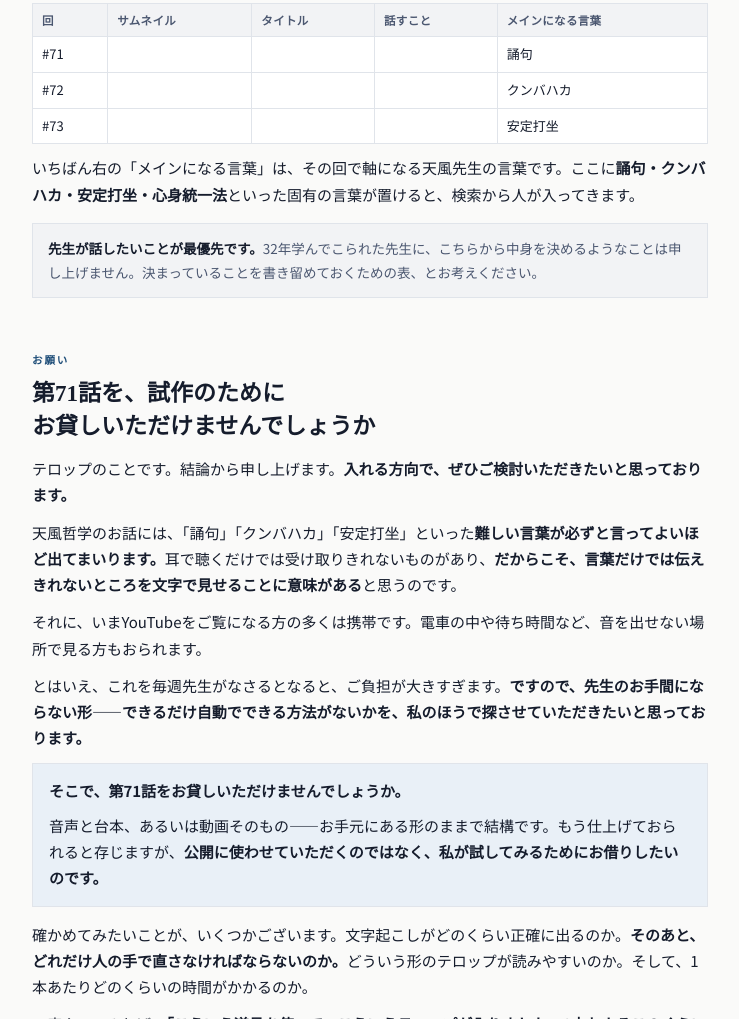
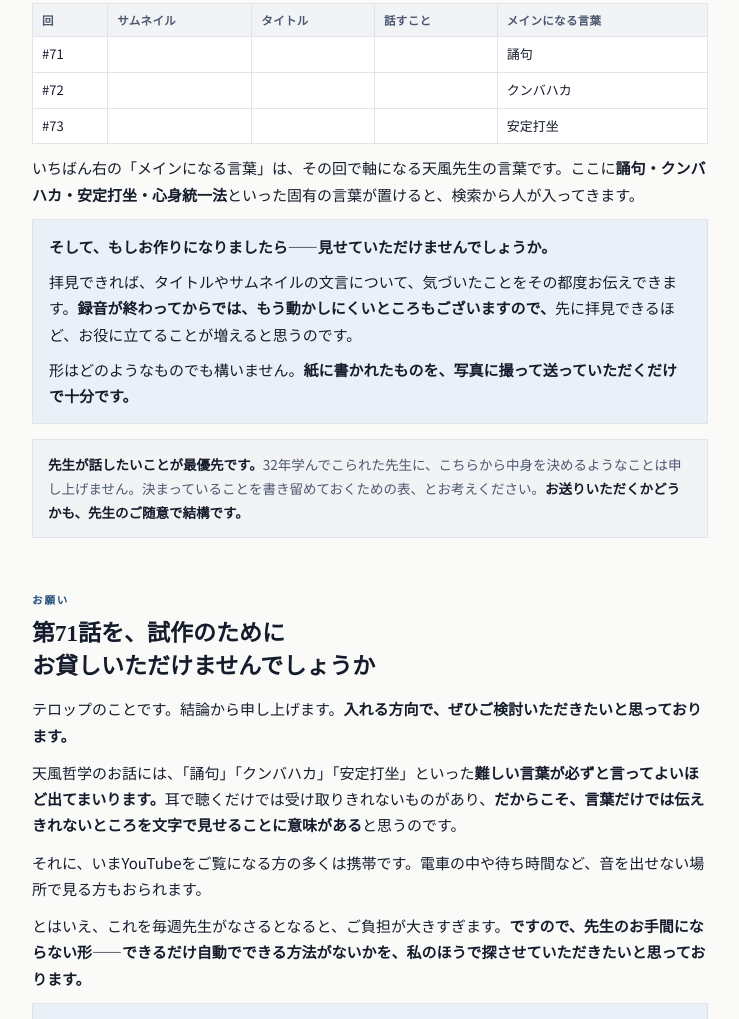
Before and after one commit to tomobook-hub/tempu-radio, a plain HTML site: page next/index.html in a window 1280 px wide. Shown: the part 4015-5034 px from the top of the page, without its empty margins (270-1009 px from the left). Drawn offline with Linux system fonts and the light colour scheme; a web font is replaced by a local one.

Commit message:
企画一覧を見せていただくお願いを追加
録音前に拝見できれば助言ができること、形式は写真でよいこと、
送るかどうかは先生のご随意であることを明記

Co-Authored-By: Claude Opus 5 (1M context) <noreply@anthropic.com>

```diff
--- a/next/index.html
+++ b/next/index.html
@@ -258,8 +258,14 @@ footer p{margin:0 0 8px}
   </div>
   <p>いちばん右の「メインになる言葉」は、その回で軸になる天風先生の言葉です。ここに<strong>誦句・クンバハカ・安定打坐・心身統一法</strong>といった固有の言葉が置けると、検索から人が入ってきます。</p>
 
+  <div class="answer">
+    <p><strong>そして、もしお作りになりましたら——見せていただけませんでしょうか。</strong></p>
+    <p>拝見できれば、タイトルやサムネイルの文言について、気づいたことをその都度お伝えできます。<strong>録音が終わってからでは、もう動かしにくいところもございますので、</strong>先に拝見できるほど、お役に立てることが増えると思うのです。</p>
+    <p>形はどのようなものでも構いません。<strong>紙に書かれたものを、写真に撮って送っていただくだけで十分です。</strong></p>
+  </div>
+
   <div class="note">
-    <p><b>先生が話したいことが最優先です。</b>32年学んでこられた先生に、こちらから中身を決めるようなことは申し上げません。決まっていることを書き留めておくための表、とお考えください。</p>
+    <p><b>先生が話したいことが最優先です。</b>32年学んでこられた先生に、こちらから中身を決めるようなことは申し上げません。決まっていることを書き留めておくための表、とお考えください。<b>お送りいただくかどうかも、先生のご随意で結構です。</b></p>
   </div>
 </section>
 
```
